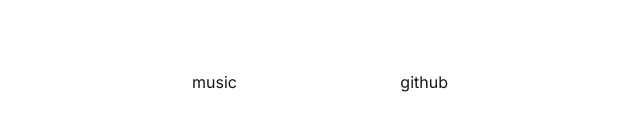
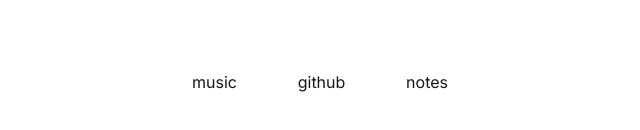
Before and after one commit to davidvankriedt/dvk-online, a Next.js app: page / in a window 1280 px wide. Shown: the part 318-448 px from the top of the page, without its empty margins (320-960 px from the left). Built offline with nearby package versions, Linux system fonts and the light colour scheme.

Commit message:
added notes link to home page

```diff
--- a/app/page.tsx
+++ b/app/page.tsx
@@ -5,6 +5,7 @@ export default function Home() {
     <div className="flex justify-between w-3xs">
       <a href="https://open.spotify.com/artist/5qO2KqO0ypwGgoLP6PrrUe?si=giTAOfsTTtqI8jz0Rnbmzw">music</a>
       <a href="https://github.com/davidvankriedt">github</a>
+      <a href="https://davidvankriedt.github.io/notes/">notes</a>
     </div>
   );
 }
```
